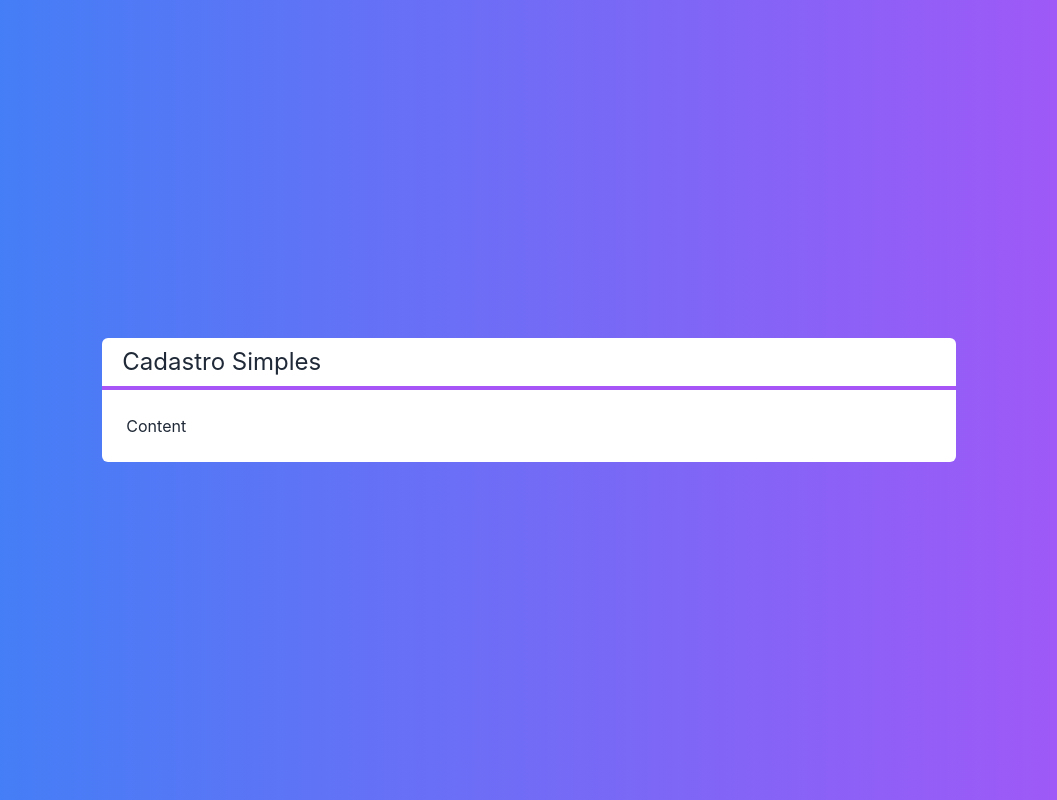
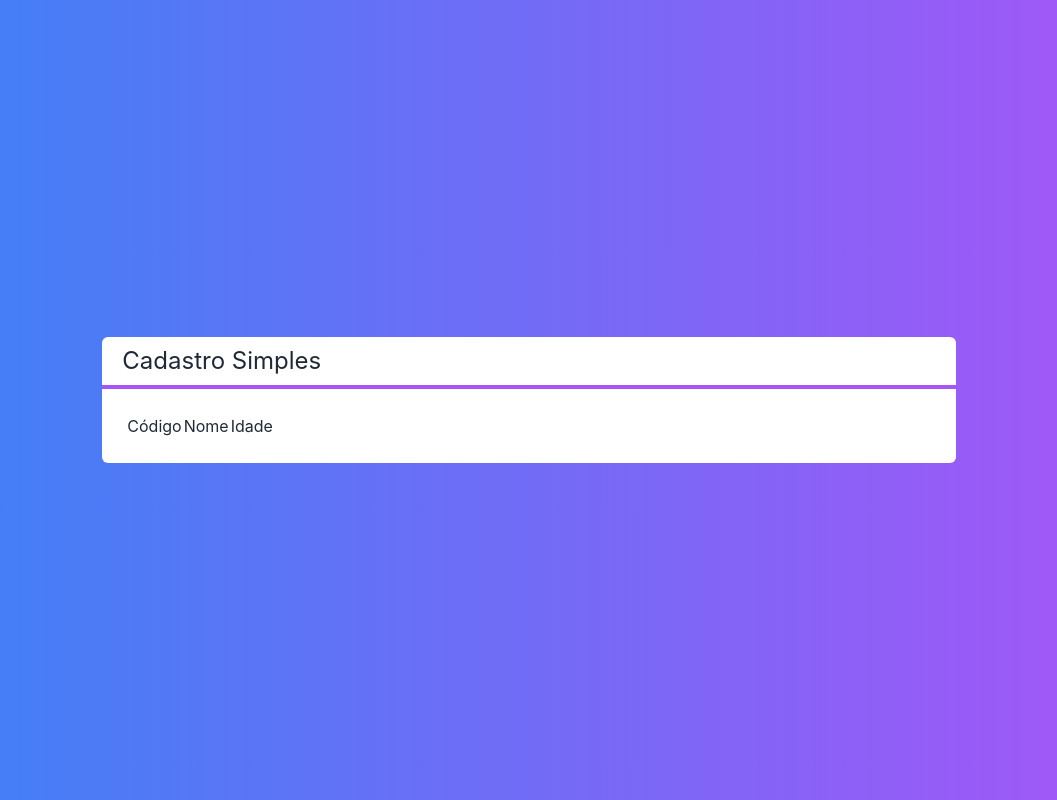
Before and after one commit to VitorHugoTeixeira/nextCrud, a Next.js app: page / in a window 1280 px wide. Shown: the whole page, without its empty margins (111-1168 px from the left). Built offline with nearby package versions, Linux system fonts and the light colour scheme.

Commit message:
Added Client class

```diff
--- /dev/null
+++ b/src/components/Table.tsx
@@ -0,0 +1,20 @@
+import Client from "../core/Client";
+
+interface TableProps{
+    clients: Client[]
+
+
+}
+
+
+export default function Table(props){
+    return (
+        <table>
+            <tr>
+                <td>Código</td>
+                <td>Nome</td>
+                <td>Idade</td>
+            </tr>
+        </table>
+    )
+}
--- /dev/null
+++ b/src/core/Client.ts
@@ -0,0 +1,28 @@
+export default class Client{
+    #id: string
+    #name: string
+    #age:  number
+
+    constructor(name: string, age: number, id: string = null){
+        this.#name = name
+        this.#age = age
+        this.#id = id
+    }
+
+    static void(){
+        return new Client('', 0)
+    }
+
+    get id(){
+        return this.#id
+    }
+
+    get name(){
+        return this.#name
+    }
+
+    get age(){
+        return this.#age
+    }
+
+}
--- a/src/pages/index.tsx
+++ b/src/pages/index.tsx
@@ -1,14 +1,25 @@
 import Head from 'next/head'
 import Image from 'next/image'
 import Layout from '../components/Layout'
+import Table from '../components/Table'
+import Client from '../core/Client'
 
 export default function Home() {
+
+  const clients = [
+    new Client('Vitor', 22, '1'),
+    new Client('Vitoria', 25, '2'),
+    new Client('Vitoriano', 23, '3'),
+    new Client('Vitoriana', 24, '4')
+  ]
+
+
   return (
     <div className={`
     flex justify-center items-center h-screen bg-gradient-to-r
     from-blue-500   to-purple-500 text-white`}>
 
-    <Layout title='Cadastro Simples'><span>Content</span></Layout>
+    <Layout title='Cadastro Simples'><Table clients={clients}></Table></Layout>
 
     </div>
   )
--- a/tsconfig.json
+++ b/tsconfig.json
@@ -1,6 +1,6 @@
 {
   "compilerOptions": {
-    "target": "es5",
+    "target": "ES2015",
     "lib": [
       "dom",
       "dom.iterable",
```
